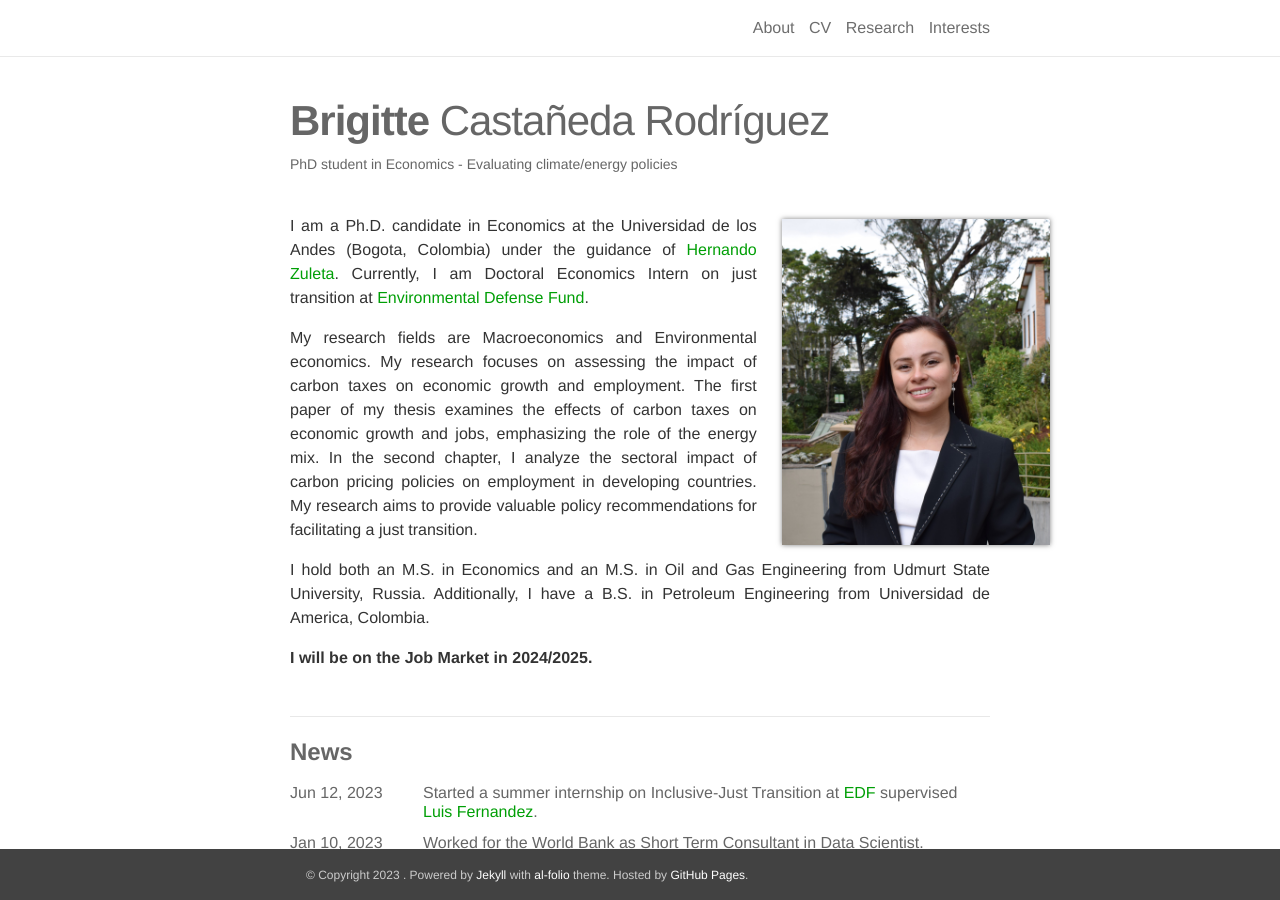
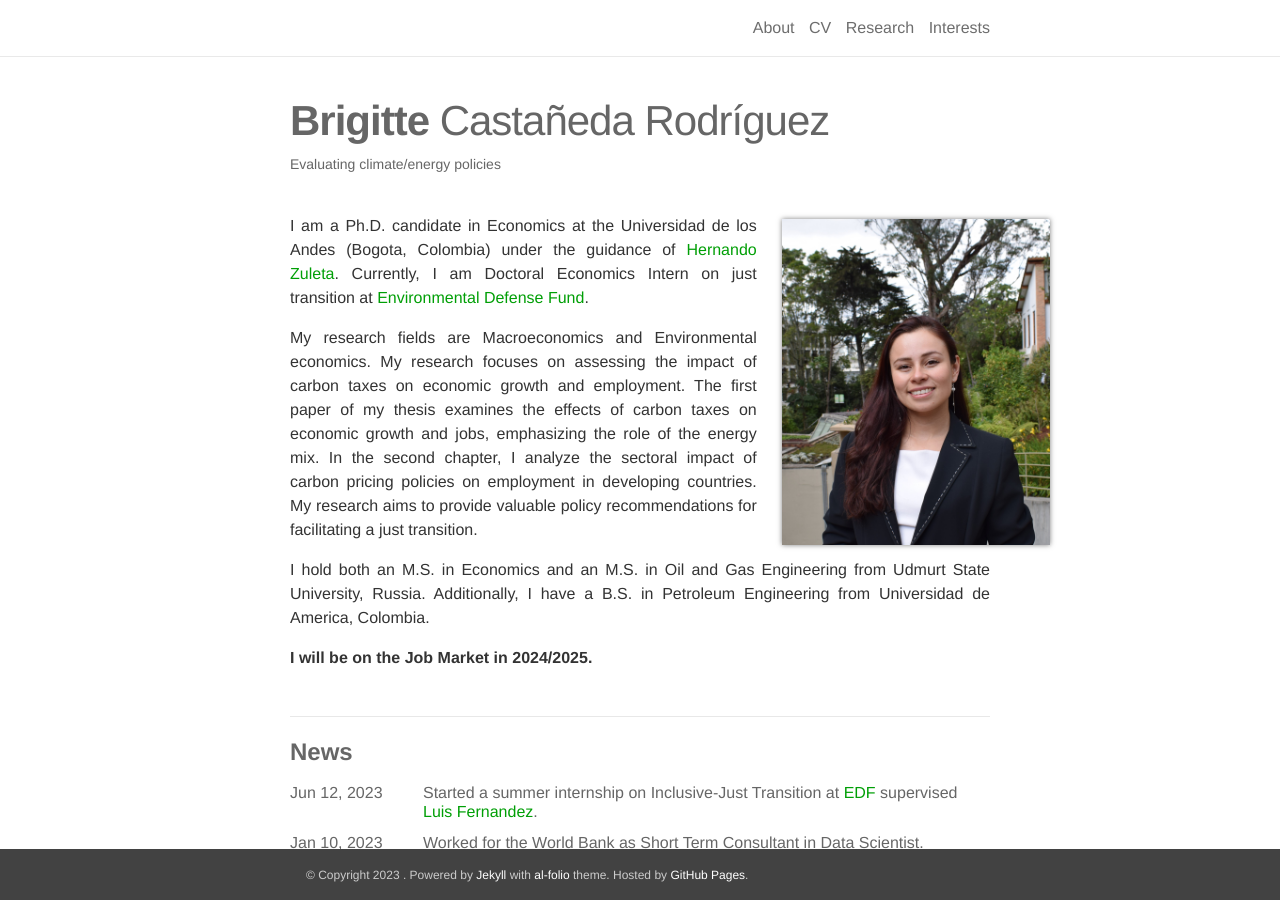
Before and after one commit to polanco-jaime/polanco-jaime.github.io, a Jekyll site: the page built from _pages/about.md, in a window 1280 px wide and 900 px high. Built offline with Jekyll 4.4.1, drawn with Linux system fonts in a browser that asks for light colours; nearby versions of some CDN libraries; some web fonts are replaced; comment, search, counter and statistics services are not loaded.

Commit message:
Update website about

```diff
--- a/_pages/about.md
+++ b/_pages/about.md
@@ -3,7 +3,7 @@ layout: about
 permalink: /
 title: <strong>Brigitte</strong> Castañeda Rodríguez
 order: 1
-description: PhD student in Economics - Evaluating climate/energy policies <br/> #<blockquote2 class="warning" id="mymotto" title="Motto"><h5> 'Nothing is built on stone, all is built on sand; but we must build as if the sand were stone.' <br/> – Jorge Luis Borges</h5></blockquote2>
+description: Evaluating climate/energy policies <br/> #<blockquote2 class="warning" id="mymotto" title="Motto"><h5> 'Nothing is built on stone, all is built on sand; but we must build as if the sand were stone.' <br/> – Jorge Luis Borges</h5></blockquote2>
 
 profile:
   align: right
```
